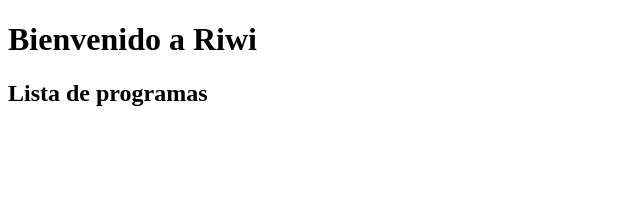
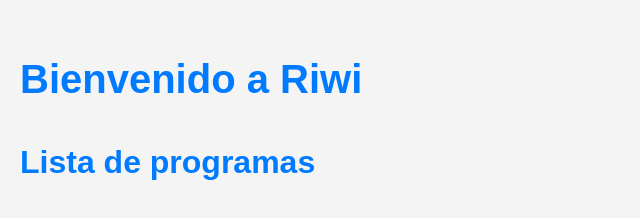
Before and after one commit to fabianbele2605/pagina, a plain HTML site: page index.html in a window 1280 px wide. Shown: the whole page, without its empty margins (0-640 px from the left). Drawn offline with Linux system fonts and the light colour scheme.

Commit message:
He modificado el archivo index.html

```diff
--- a/index.html
+++ b/index.html
@@ -4,7 +4,7 @@
     <meta charset="UTF-8">
     <meta name="viewport" content="width=device-width, initial-scale=1.0">
     <title>Riwi</title>
-    <link rel="stylesheet" src="estilos.css">
+    <link rel="stylesheet" href="estilos.css">
 </head>
 <body>
     <h1>Bienvenido a Riwi</h1>
```
